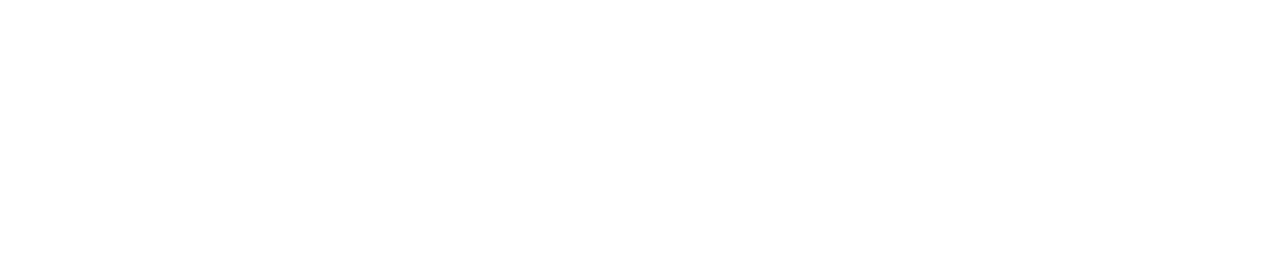
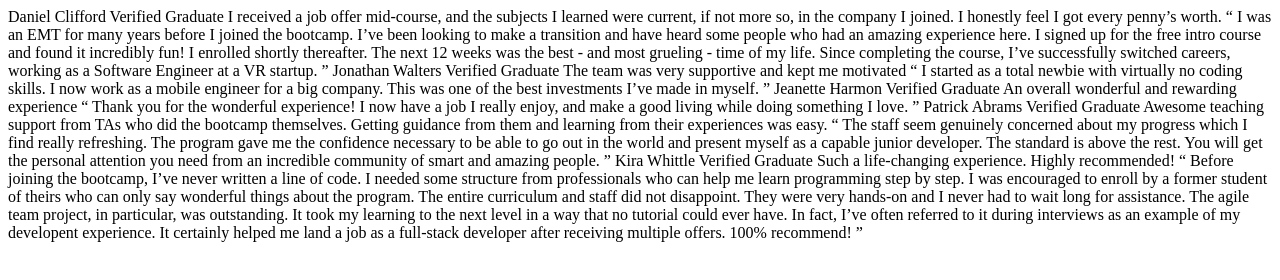
Before and after one commit to bene-volent/testimonial-grid, a website: page index.html in a window 1280 px wide. Drawn offline with Linux system fonts and the light colour scheme.

Commit message:
Created public resources

```diff
--- a/index.html
+++ b/index.html
@@ -4,9 +4,63 @@
     <meta charset="UTF-8">
     <meta http-equiv="X-UA-Compatible" content="IE=edge">
     <meta name="viewport" content="width=device-width, initial-scale=1.0">
-    <title>Testimonial Grid</title>
+    <link rel="icon" type="image/png" sizes="32x32" href="./images/favicon-32x32.png">
+
+    <title>Frontend Mentor | Testimonial Grid</title>
+
 </head>
 <body>
+    Daniel Clifford
+    Verified Graduate
 
+    I received a job offer mid-course, and the subjects I learned were current, if not more so,
+    in the company I joined. I honestly feel I got every penny’s worth.
+
+    “ I was an EMT for many years before I joined the bootcamp. I’ve been looking to make a
+    transition and have heard some people who had an amazing experience here. I signed up
+    for the free intro course and found it incredibly fun! I enrolled shortly thereafter.
+    The next 12 weeks was the best - and most grueling - time of my life. Since completing
+    the course, I’ve successfully switched careers, working as a Software Engineer at a VR startup. ”
+
+    Jonathan Walters
+    Verified Graduate
+
+    The team was very supportive and kept me motivated
+
+    “ I started as a total newbie with virtually no coding skills. I now work as a mobile engineer
+    for a big company. This was one of the best investments I’ve made in myself. ”
+
+    Jeanette Harmon
+    Verified Graduate
+
+    An overall wonderful and rewarding experience
+
+    “ Thank you for the wonderful experience! I now have a job I really enjoy, and make a good living
+    while doing something I love. ”
+
+    Patrick Abrams
+    Verified Graduate
+
+    Awesome teaching support from TAs who did the bootcamp themselves. Getting guidance from them and
+    learning from their experiences was easy.
+
+    “ The staff seem genuinely concerned about my progress which I find really refreshing. The program
+    gave me the confidence necessary to be able to go out in the world and present myself as a capable
+    junior developer. The standard is above the rest. You will get the personal attention you need from
+    an incredible community of smart and amazing people. ”
+
+    Kira Whittle
+    Verified Graduate
+
+    Such a life-changing experience. Highly recommended!
+
+    “ Before joining the bootcamp, I’ve never written a line of code. I needed some structure from
+    professionals who can help me learn programming step by step. I was encouraged to enroll by a former
+    student of theirs who can only say wonderful things about the program. The entire curriculum and staff
+    did not disappoint. They were very hands-on and I never had to wait long for assistance. The agile team
+    project, in particular, was outstanding. It took my learning to the next level in a way that no tutorial
+    could ever have. In fact, I’ve often referred to it during interviews as an example of my developent
+    experience. It certainly helped me land a job as a full-stack developer after receiving multiple offers.
+    100% recommend! ”
 </body>
 </html>
```
Also changed, not shown: public/images/bg-pattern-quotation.svg (added), public/images/favicon-32x32.png (added), public/images/image-daniel.jpg (added), public/images/image-jeanette.jpg (added), public/images/image-jonathan.jpg (added), public/images/image-kira.jpg (added), public/images/image-patrick.jpg (added), 1 other file.
